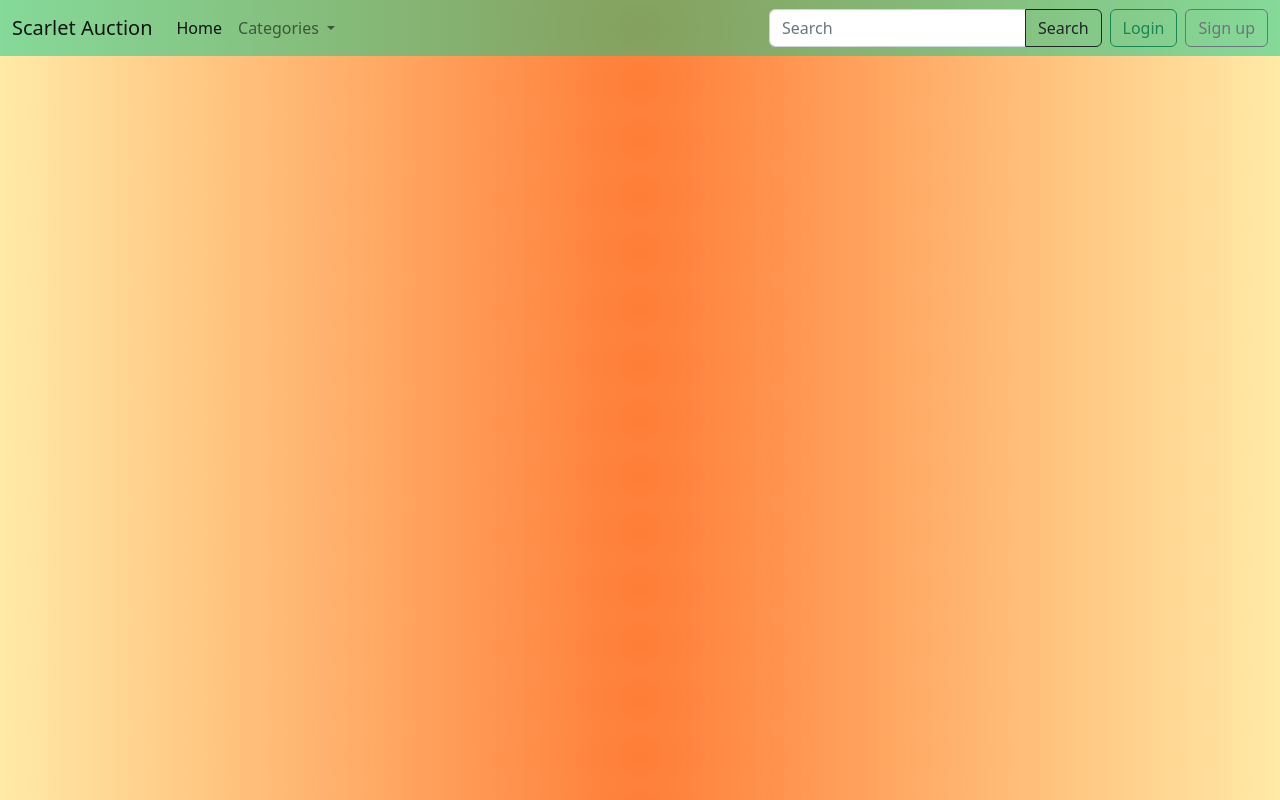
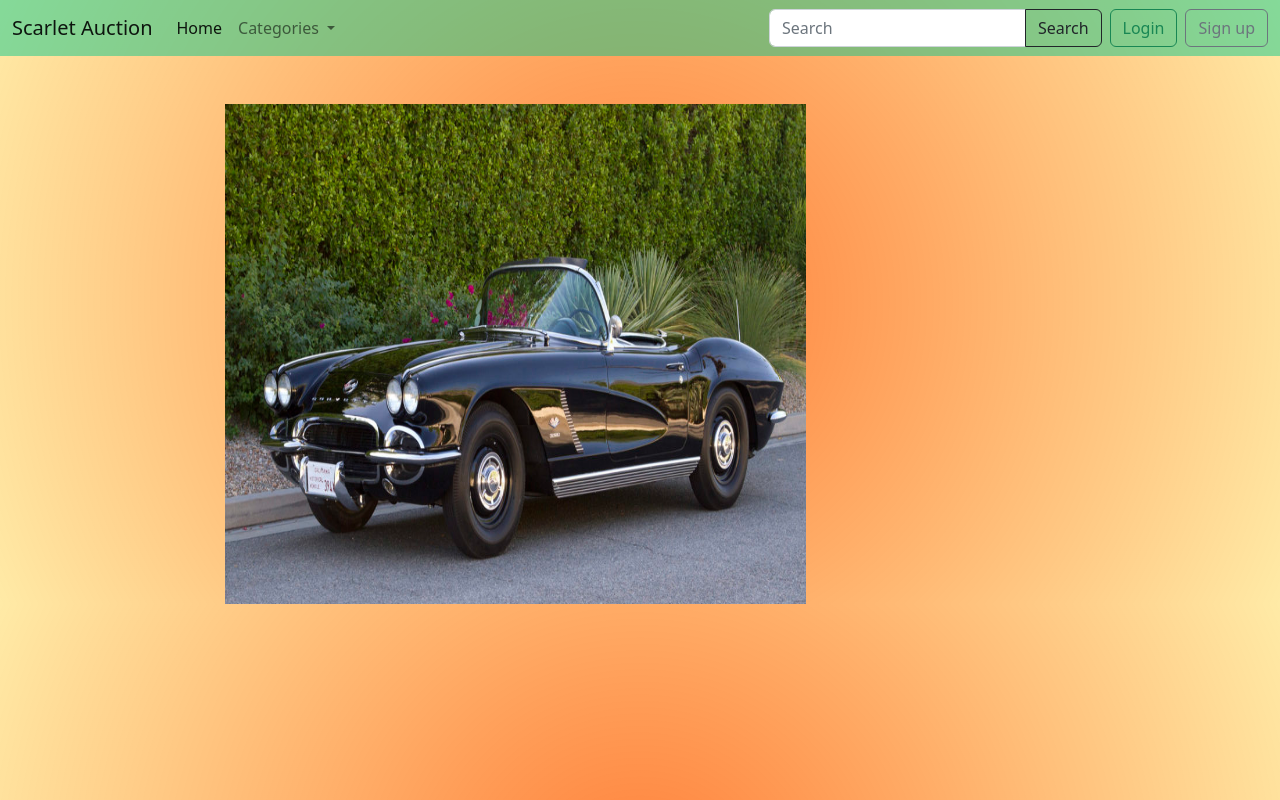
Before and after one commit to GeaninaChe/ScarletAuction, a Django app: page / in a window 1280 px wide. Run offline with Django 4.2, Linux system fonts and the light colour scheme; parts of the project's set-up code (start-up, migrations or seed data) failed here and were passed over.

Commit message:
Merge remote-tracking branch 'origin/master'
# Conflicts:
#	.idea/workspace.xml

```diff
--- a/templates/home/homepage.html
+++ b/templates/home/homepage.html
@@ -1,9 +1,19 @@
 {% extends 'base.html' %}
+{% load static %}
 
 {% block title %} Home {% endblock %}
 
 {% block content %}
+
     <body style="background: radial-gradient(circle, rgba(255,89,0,0.79), rgba(255,196,0,0.35));">
 
+    <br><br>
+    <div class="container-fluid">
+        <div class="row">
+            <div class="col-md-8 offset-md-2">
+                <img src="{% static 'images/Chevrolet.jpg' %}" alt="Car" width="70%" height="500px">
+            </div>
+        </div>
+    </div>
 
 {% endblock %}
--- a/userextend/views.py
+++ b/userextend/views.py
@@ -30,7 +30,7 @@ class UserCreateView(CreateView):
                 'full_name': new_user,
                 'username': new_user.username
             }
-            # subject = 'Created a  new account!'
+            # subject = 'Created a new account!'
             # message = get_template('userextend/mail_create_new_user.html').render(details_user)
             # from_email = EMAIL_HOST_USER
             # email_to = [new_user.email]
@@ -45,7 +45,8 @@ class AuthenticationNewForm(AuthenticationForm):
     template_name = 'userextend/login.html'
     model = UserExtend
     form_class = UserExtendForm
-    def login_request(self,request):
+
+    def login_request(self, request):
         if request.method == 'POST':
             form = AuthenticationForm(request, data=request.POST)
             if form.is_valid():
```
Also changed, not shown: db.sqlite3, static/images/Chevrolet.jpg (added).
